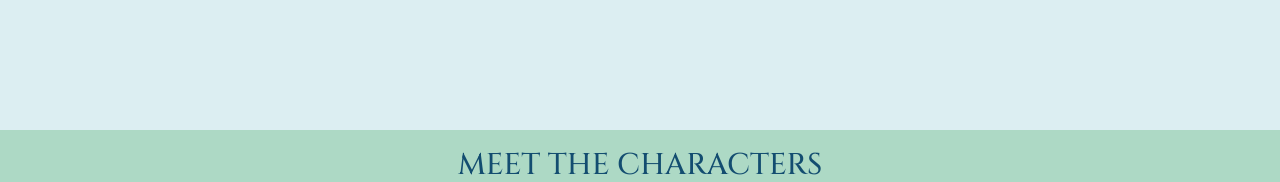
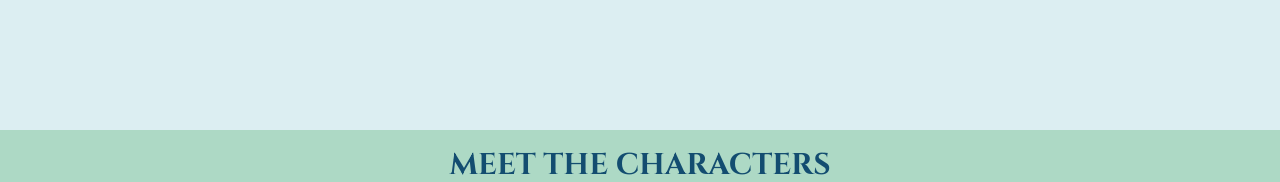
Before and after one commit to Emilka-Kostenko/LionHeart, a plain HTML site: page about.html in a window 1280 px wide. Shown: the part 1620-1802 px from the top of the page. Drawn offline with nearby package versions, Linux system fonts and the light colour scheme.

Commit message:
[fix] font weights and replace photo

```diff
--- a/css/main.css
+++ b/css/main.css
@@ -69,7 +69,7 @@ h1 {
 h2 {
   font-family: "Cinzel", serif;
   font-size: 30px;
-  font-weight: 500;
+  font-weight: 700;
   text-transform: uppercase;
 }
 
@@ -596,6 +596,7 @@ button, a {
   justify-content: center;
   padding-top: 15px;
   text-transform: uppercase;
+  font-weight: 700;
 }
 
 .meet_the_characters_characters {
```
Also changed, not shown: img/lions_heart_character_katla_photo.webp.
